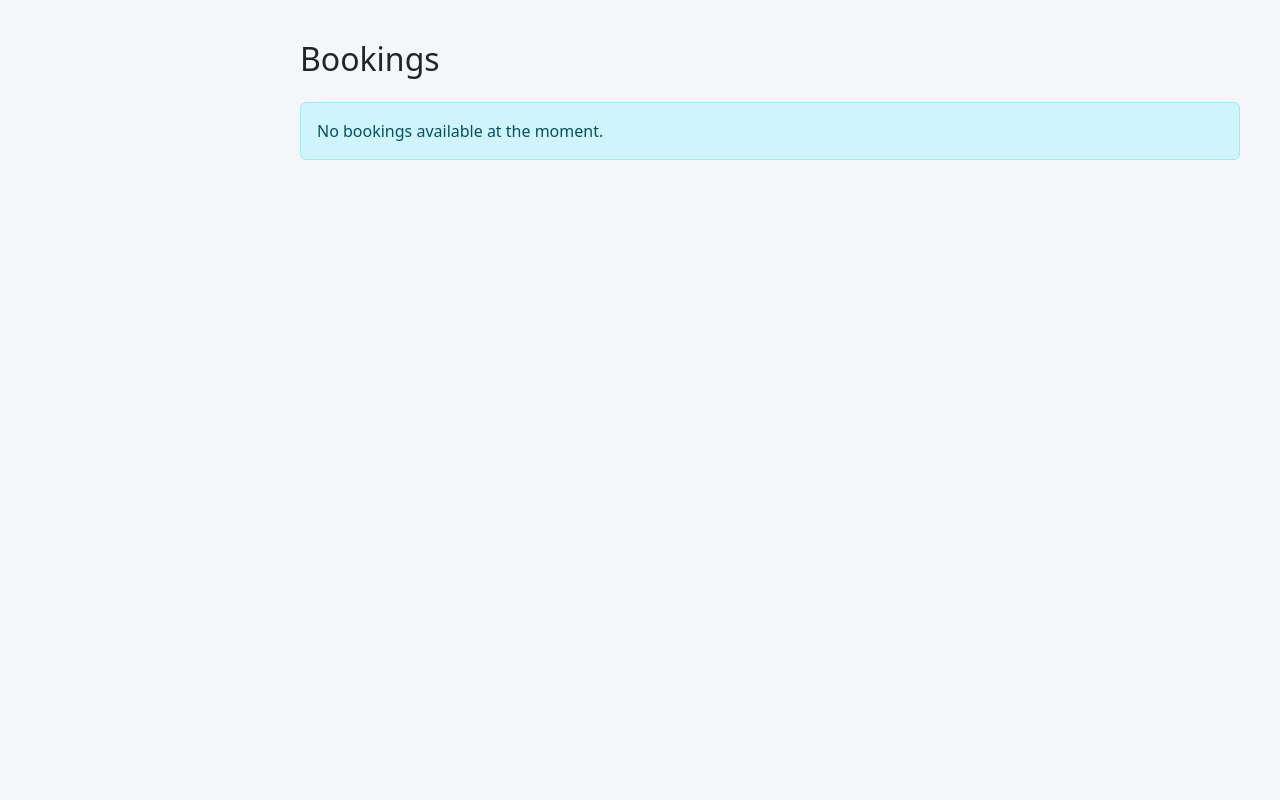
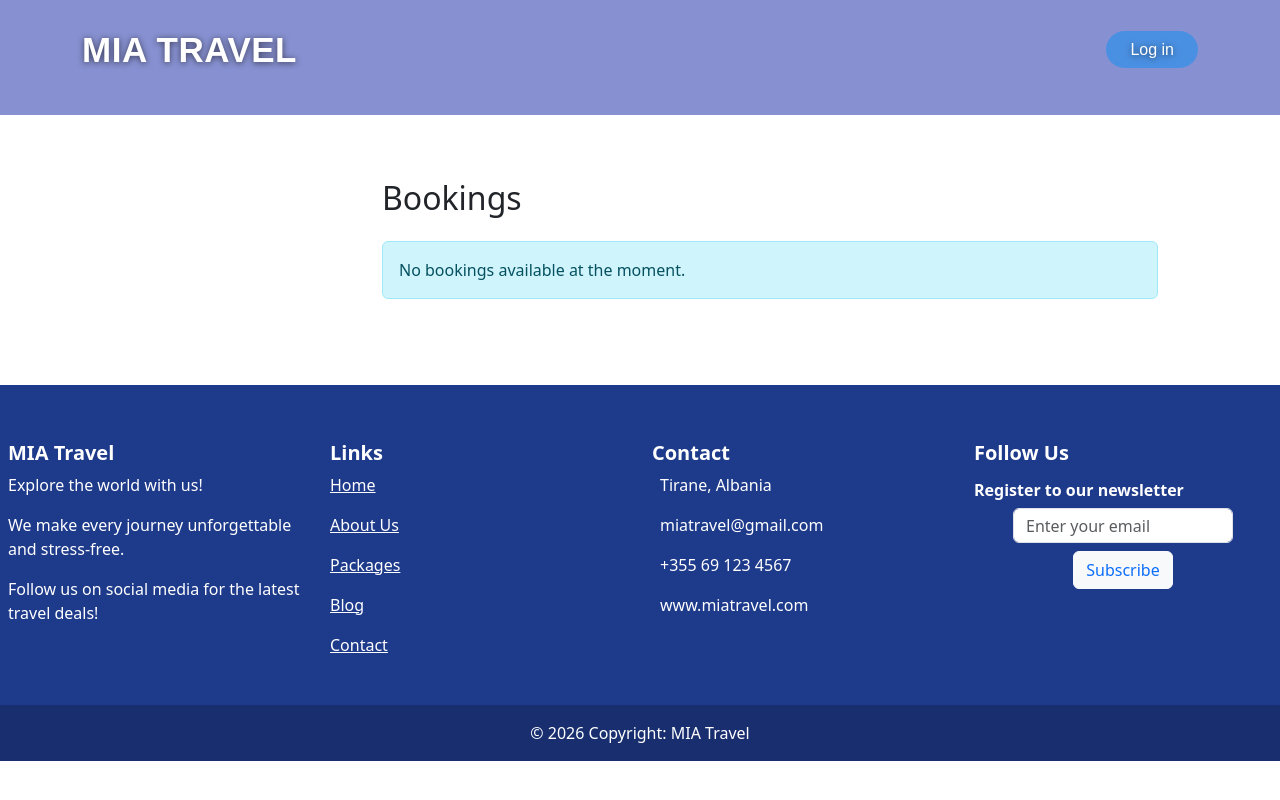
Before and after one commit to megicereni/project_django, a Django app: page /bookings/list in a window 1280 px wide. Run offline with Django 5.2, Linux system fonts and the light colour scheme; data that the repository does not hold is empty.

Commit message:
Modify files

```diff
--- a/travel_app/templates/admin/booking_list.html
+++ b/travel_app/templates/admin/booking_list.html
@@ -1,43 +1,7 @@
+{% extends "base.html" %}
+{% block title %}Booking List{% endblock %}
 
-<html lang="en">
-<head>
-    <meta charset="UTF-8">
-    <title>Bookings</title>
-
-    <link href="https://cdn.jsdelivr.net/npm/bootstrap@5.3.3/dist/css/bootstrap.min.css" rel="stylesheet">
-
-    <style>
-        body {
-            background: #f4f6f9;
-        }
-
-        .container-box {
-            margin-left: 260px;
-            padding: 40px;
-        }
-
-        .booking-card {
-            border-radius: 12px;
-            transition: 0.2s;
-        }
-
-        .booking-card:hover {
-            transform: translateY(-3px);
-        }
-
-        .status {
-            font-size: 13px;
-            padding: 4px 10px;
-            border-radius: 20px;
-        }
-
-        .pending { background: #fff3cd; color: #856404; }
-        .approved { background: #d1e7dd; color: #0f5132; }
-        .rejected { background: #f8d7da; color: #842029; }
-    </style>
-</head>
-
-<body>
+{% block content %}
 
 <div class="container-box">
 
@@ -79,7 +43,7 @@
                         </p>
 
                         <p class="mb-1">
-                            <strong>Status:</strong> ${{ b.status }}
+                            <strong>Status:</strong> {{ b.status }}
                         </p>
 
                         <a href="{% url 'booking_detail' b.id %}"
@@ -105,5 +69,4 @@
 
 </div>
 
-</body>
-</html>
+{% endblock %}
--- a/travel_app/templates/base.html
+++ b/travel_app/templates/base.html
@@ -5,6 +5,7 @@
     <title>{% block title %}Mia Travel Agency{% endblock %}</title>
 
     <link rel="stylesheet" href="{% static 'css/style.css' %}">
+     <link href="https://cdn.jsdelivr.net/npm/bootstrap@5.3.3/dist/css/bootstrap.min.css" rel="stylesheet">
 </head>
 <body>
 <nav class="navbar navbar-expand-lg travel-navbar">
@@ -28,7 +29,7 @@
 
                 {% if user.is_authenticated and not user.is_staff %}
 
-                <li class="nav-item">
+                <li class="nav-item mr-2">
                     <a class="nav-link nav-link1" href="/my-bookings/">My Bookings</a>
                 </li>
 
@@ -39,7 +40,7 @@
                 {% endif %}
                 {% if user.is_staff %}
                 <li class="nav-item">
-                    <a class="nav-link nav-link1" href="{% url 'manage_package' %}">Manage Packages</a>
+                    <a class="nav-link nav-link1" href="{% url 'package_list' %}">Manage Packages</a>
                 </li>
 
                 <li class="nav-item">
@@ -51,7 +52,7 @@
                 </li>
 
                 <li class="nav-item">
-                    <a class="nav-link nav-link1" href="{% url 'messages_list'}">Messages</a>
+                    <a class="nav-link nav-link1" href="{% url 'message_list' %}">Messages</a>
                 </li>
 
                 {% endif %}
@@ -63,11 +64,14 @@
 
             {% if user.is_authenticated %}
 
-            <a class="btn login-button" href="/logout/">Logout</a>
+           <form method="POST" action="{% url 'logout' %}">
+            {% csrf_token %}
+        <button type="submit" class="login-button">Logout</button>
+           </form>
 
             {% else %}
 
-            <a class="btn login-button" href="/login/">Log in</a>
+            <a class="login-button" href="{% url 'login' %}">Log in</a>
 
             {% endif %}
 
@@ -75,6 +79,68 @@
 
     </div>
 </nav>
-{% block content %}{% endblock %}
+<div class="container mt-4">
+
+    {% block content %}
+
+    {% endblock %}
+
+</div>
+<footer class="text-white pt-3">
+
+<div class="container-fluid text-center text-md-start p-2 mt-3">
+<div class="row">
+
+<div class="col-md-3 mt-3 ">
+<h5 class="fw-bold">MIA Travel</h5>
+  <p>Explore the world with us!</p>
+  <p>We make every journey unforgettable and stress-free.</p>
+  <p>Follow us on social media for the latest travel deals!</p>
+</div>
+
+<div class="col-md-3 mt-3">
+<h5 class="fw-bold">Links</h5>
+<p><a href="index.html" class="text-white ">Home</a></p>
+<p><a href="about_us.html" class="text-white">About Us</a></p>
+<p><a href="packages.html" class="text-white ">Packages</a></p>
+<p><a href="blog.html" class="text-white">Blog</a></p>
+  <p><a href="blog.html" class="text-white">Contact</a></p>
+</div>
+
+<div class="col-md-3 mt-3">
+<h5 class="fw-bold">Contact</h5>
+
+<p><i class="bi bi-house me-2"></i> Tirane, Albania</p>
+<p><i class="bi bi-envelope-fill me-2"></i> miatravel@gmail.com</p>
+<p><i class="bi bi-telephone me-2"></i> +355 69 123 4567</p>
+<p><i class="bi bi-globe me-2"></i> www.miatravel.com</p>
+
+</div>
+
+<div class="col-md-3 mt-3">
+<h5 class="fw-bold">Follow Us</h5>
+
+<a href="https://www.facebook.com/" class="social-icon me-2"><i class="bi bi-facebook"></i></a>
+<a href="https://www.instagram.com/" class="social-icon me-2"><i class="bi bi-instagram"></i></a>
+<a href="https://x.com/" class="social-icon me-2"><i class="bi bi-twitter"></i></a>
+<a href="https://linkedin.com/" class="social-icon me-2"><i class="bi bi-linkedin"></i></a>
+
+  <div class="newsletter mt-3">
+  <h6 class="fw-bold">Register to our newsletter</h6>
+  <form class="d-flex flex-column align-items-center mt-2 w-100">
+    <input type="email" class="form-control mb-2 " placeholder="Enter your email">
+    <button type="submit" class="btn btn-light text-primary">Subscribe</button>
+  </form>
+</div>
+</div>
+
+</div>
+</div>
+
+<div class="text-center p-3 mt-4 copyright">
+© 2026 Copyright: MIA Travel
+</div>
+
+</footer>
 </body>
 </html>
```
Also changed, not shown: travel_app/templates/admin/booking_detail.html (+10 -22 lines).
